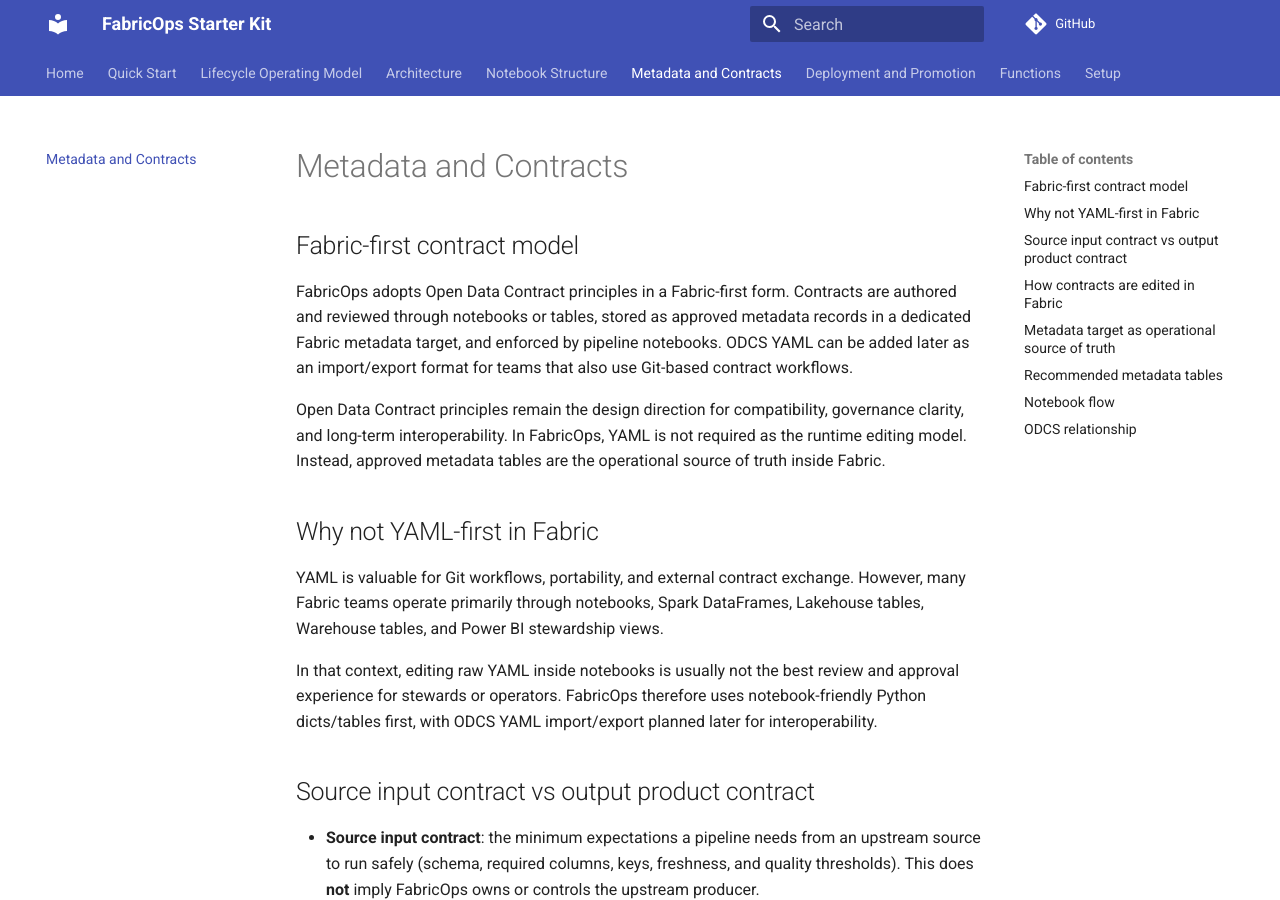
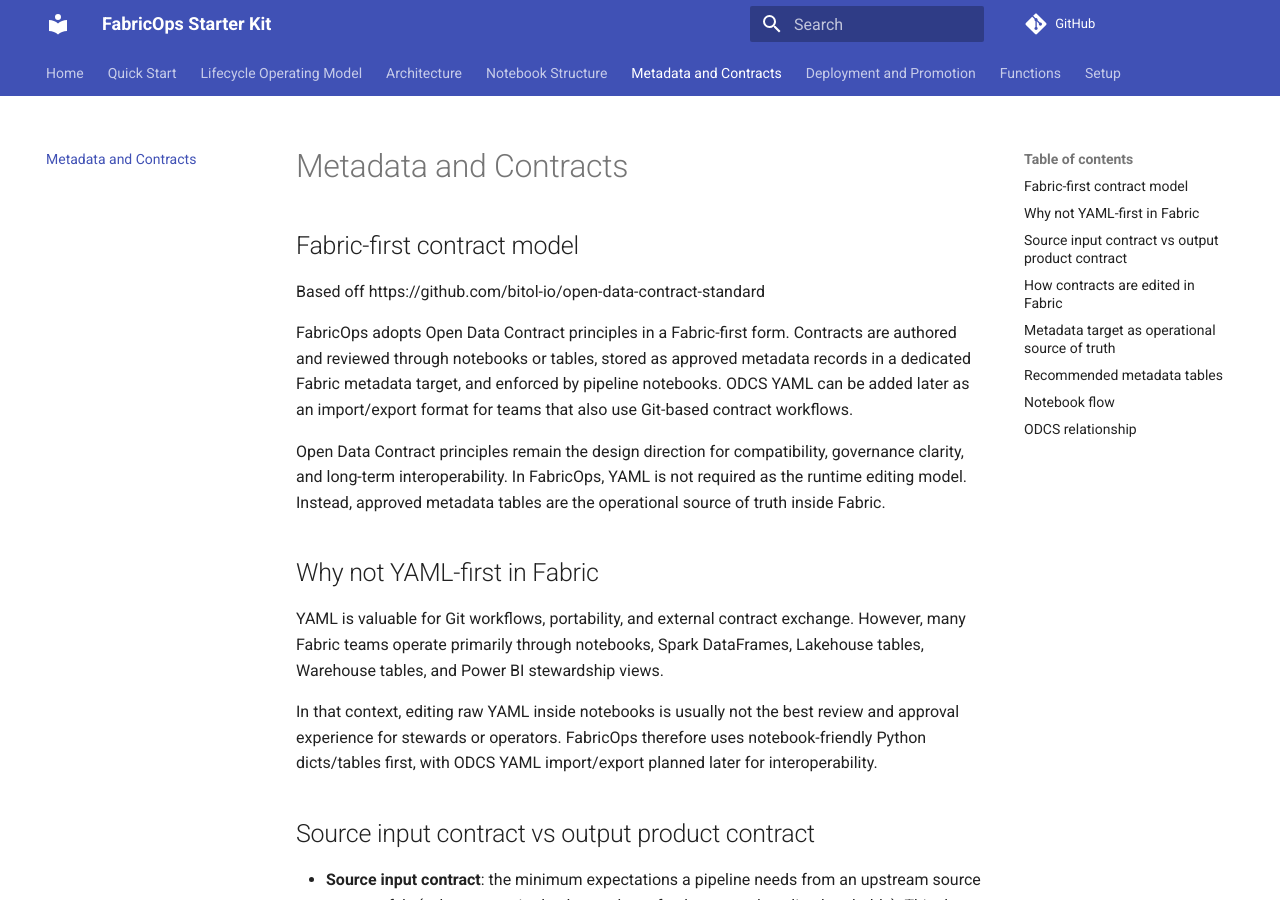
Before and after one commit to Voycepeh/fabric-data-product-framework, an MkDocs documentation site: the page built from docs/metadata-and-contracts.md, in a window 1280 px wide and 900 px high. Built offline with MkDocs 1.6.1 and Material for MkDocs 9.7.7, drawn with Linux system fonts in a browser that asks for light colours; comment, search, counter and statistics services are not loaded.

Commit message:
Update Fabric-first contract model section
Added a reference link to the Open Data Contract standard.

```diff
--- a/docs/metadata-and-contracts.md
+++ b/docs/metadata-and-contracts.md
@@ -1,6 +1,7 @@
 # Metadata and Contracts
 
 ## Fabric-first contract model
+Based off https://github.com/bitol-io/open-data-contract-standard
 
 FabricOps adopts Open Data Contract principles in a Fabric-first form. Contracts are authored and reviewed through notebooks or tables, stored as approved metadata records in a dedicated Fabric metadata target, and enforced by pipeline notebooks. ODCS YAML can be added later as an import/export format for teams that also use Git-based contract workflows.
 
```
